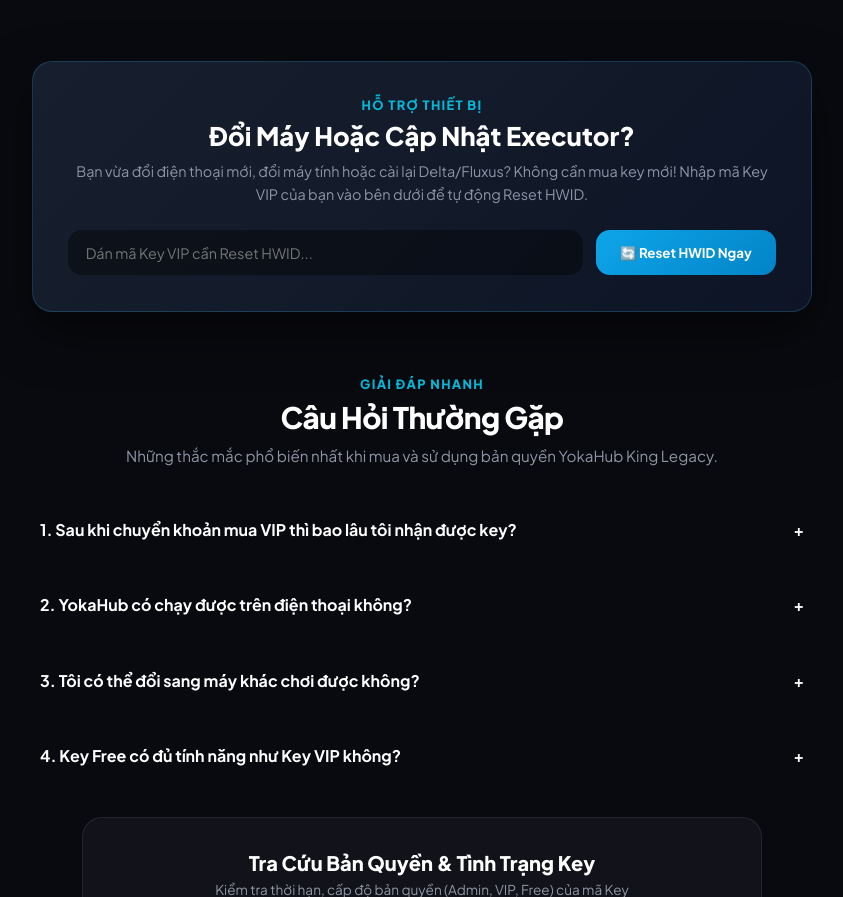
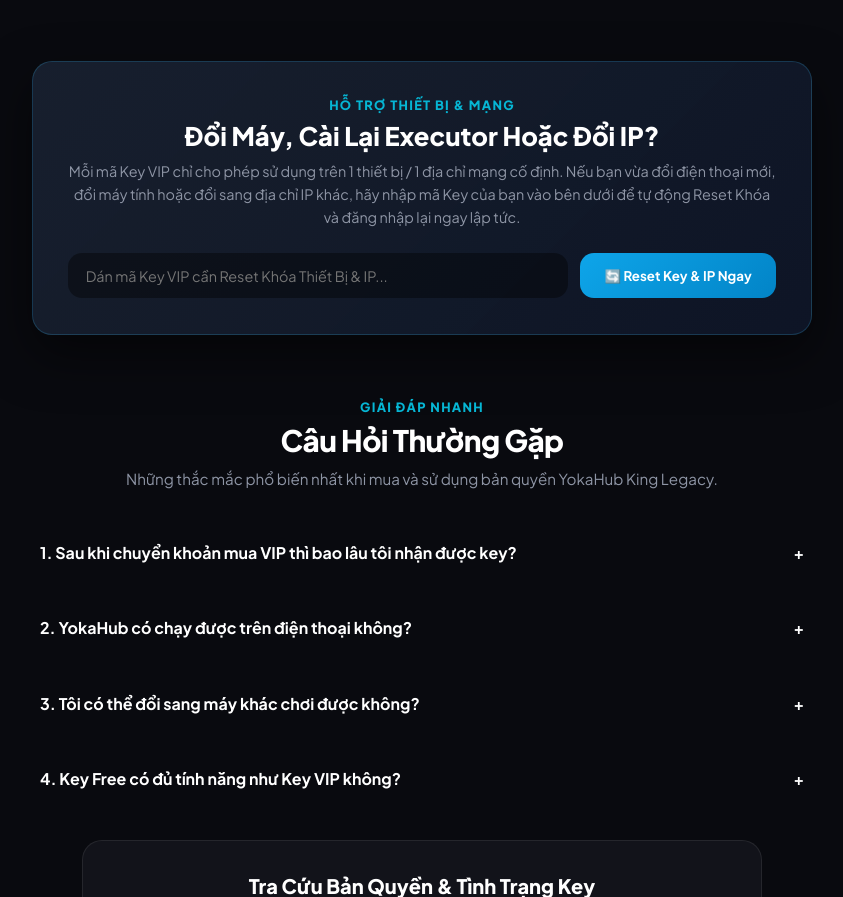
Before and after one commit to quystptv00383-commits/yokahub-store, a plain HTML site: page index.html in a window 1280 px wide. Shown: the part 2957-3854 px from the top of the page, without its empty margins (218-1061 px from the left). Drawn offline with Linux system fonts and the light colour scheme.

Commit message:
Update Reset HWID & IP tool description and messaging

```diff
--- a/index.html
+++ b/index.html
@@ -1783,15 +1783,15 @@
          SECTION: RESET HWID KHI ĐỔI MÁY (WUKONG HUD STYLE)
          ======================================================== -->
     <section class="hwid-section" id="reset-hwid">
-        <p class="section-kicker">Hỗ trợ thiết bị</p>
-        <h2 style="font-size: 1.6rem; font-weight: 800; color: #fff; margin-bottom: 0.5rem;">Đổi Máy Hoặc Cập Nhật Executor?</h2>
+        <p class="section-kicker">Hỗ trợ thiết bị & mạng</p>
+        <h2 style="font-size: 1.6rem; font-weight: 800; color: #fff; margin-bottom: 0.5rem;">Đổi Máy, Cài Lại Executor Hoặc Đổi IP?</h2>
         <p style="font-size: 0.9rem; color: var(--text-muted); line-height: 1.6;">
-            Bạn vừa đổi điện thoại mới, đổi máy tính hoặc cài lại Delta/Fluxus? Không cần mua key mới! Nhập mã Key VIP của bạn vào bên dưới để tự động Reset HWID.
+            Mỗi mã Key VIP chỉ cho phép sử dụng trên 1 thiết bị / 1 địa chỉ mạng cố định. Nếu bạn vừa đổi điện thoại mới, đổi máy tính hoặc đổi sang địa chỉ IP khác, hãy nhập mã Key của bạn vào bên dưới để tự động Reset Khóa và đăng nhập lại ngay lập tức.
         </p>
 
         <div class="hwid-row">
-            <input type="text" id="hwidInputKey" class="hwid-input" placeholder="Dán mã Key VIP cần Reset HWID...">
-            <button class="btn-reset-hwid" onclick="handleResetHwid()">🔄 Reset HWID Ngay</button>
+            <input type="text" id="hwidInputKey" class="hwid-input" placeholder="Dán mã Key VIP cần Reset Khóa Thiết Bị & IP...">
+            <button class="btn-reset-hwid" onclick="handleResetHwid()">🔄 Reset Key & IP Ngay</button>
         </div>
         <div id="hwidResult" style="display: none; margin-top: 1rem; padding: 0.75rem; border-radius: 8px; font-size: 0.85rem; font-weight: 600;"></div>
     </section>
@@ -2237,7 +2237,7 @@
                 res.style.background = 'rgba(239, 68, 68, 0.15)';
                 res.style.color = '#f87171';
                 res.style.border = '1px solid rgba(239, 68, 68, 0.3)';
-                res.innerText = '⚠️ Vui lòng dán mã Key VIP cần Reset HWID!';
+                res.innerText = '⚠️ Vui lòng dán mã Key VIP cần Reset Thiết Bị & IP!';
                 return;
             }
 
@@ -2245,7 +2245,7 @@
             res.style.background = 'rgba(16, 185, 129, 0.15)';
             res.style.color = '#34d399';
             res.style.border = '1px solid rgba(16, 185, 129, 0.3)';
-            res.innerHTML = '✓ ĐÃ RESET HWID THÀNH CÔNG CHO KEY: <strong>' + key + '</strong><br>Thiết bị cũ đã được giải phóng. Bạn có thể mở Roblox trên máy mới và nhập key để tiếp tục sử dụng!';
+            res.innerHTML = '✓ ĐÃ RESET THIẾT BỊ & IP THÀNH CÔNG CHO KEY: <strong>' + key + '</strong><br>Khóa cũ đã được giải phóng hoàn toàn. Bạn có thể mở Roblox trên thiết bị hoặc IP mới và nhập key để vào game ngay!';
         }
 
     </script>
```
